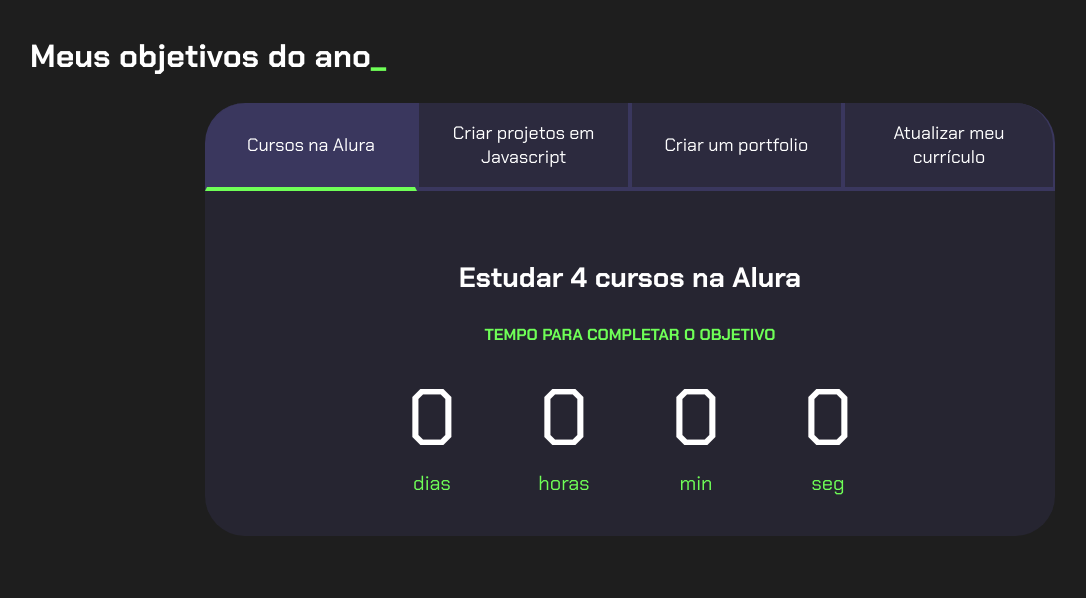
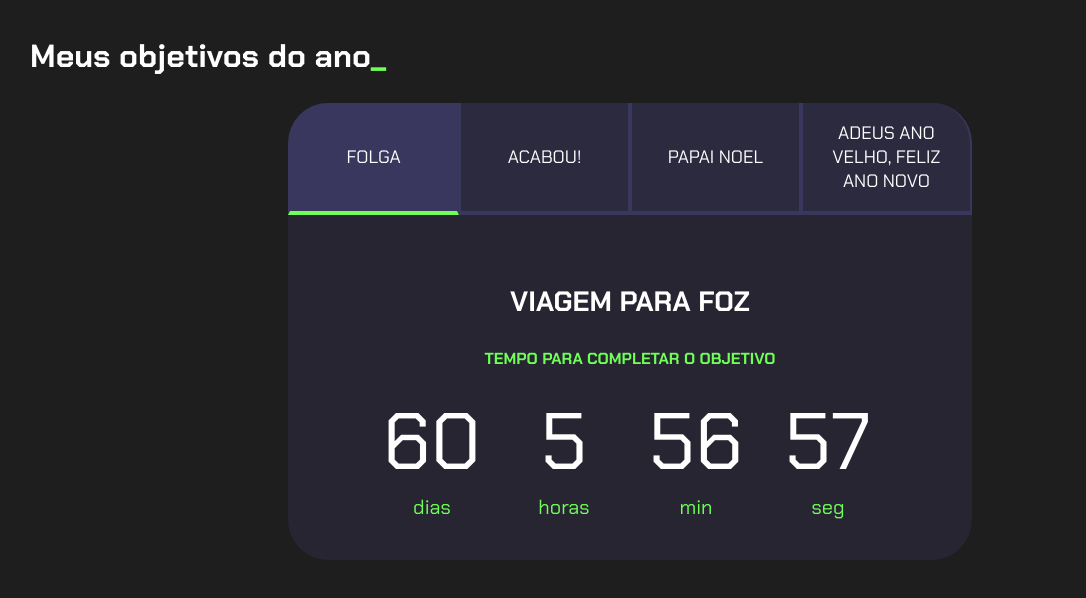
Before and after one commit to Miguel29Jr/Projeto2---2025, a plain HTML site: page index.html in a window 1280 px wide. Shown: the whole page, without its empty margins (10-1096 px from the left). Drawn offline with Linux system fonts and the light colour scheme.

Commit message:
Add files via upload
Código finalizado

```diff
--- a/index.html
+++ b/index.html
@@ -13,14 +13,14 @@
         <h2 class="titulo-principal">Meus objetivos do ano<span>_</span></h2>
         <div class="conteudo">
             <div class="botoes">
-                <button class="botao ativo">Cursos na Alura</button>
-                <button class="botao">Criar projetos em Javascript</button>
-                <button class="botao">Criar um portfolio</button>
-                <button class="botao">Atualizar meu currículo</button>
+                <button class="botao ativo">FOLGA</button>
+                <button class="botao">ACABOU!</button>
+                <button class="botao">PAPAI NOEL</button>
+                <button class="botao">ADEUS ANO VELHO, FELIZ ANO NOVO</button>
             </div>
             <div class="abas-textos">
                 <div class="aba-conteudo ativo">
-                    <h3 class="aba-conteudo-titulo-principal">Estudar 4 cursos na Alura</h3>
+                    <h3 class="aba-conteudo-titulo-principal">VIAGEM PARA FOZ</h3>
                     <h4 class="aba-conteudo-titulo-secundario">Tempo para completar o objetivo</h4>
                     <div class="contador">
                         <div class="contador-digito">
@@ -42,7 +42,7 @@
                     </div>
                 </div>
                 <div class="aba-conteudo">
-                    <h3 class="aba-conteudo-titulo-principal">Criar 5 projetos em Javascript</h3>
+                    <h3 class="aba-conteudo-titulo-principal">Formatura do TERCEIRÃO</h3>
                     <h4 class="aba-conteudo-titulo-secundario">Tempo para completar o objetivo</h4>
                     <div class="contador">
                         <div class="contador-digito">
@@ -64,7 +64,7 @@
                     </div>
                 </div>
                 <div class="aba-conteudo">
-                    <h3 class="aba-conteudo-titulo-principal">Criar um portfolio com os meus 3 melhores projetos</h3>
+                    <h3 class="aba-conteudo-titulo-principal">VALEU NATALINA</h3>
                     <h4 class="aba-conteudo-titulo-secundario">Tempo para completar o objetivo</h4>
                     <div class="contador">
                         <div class="contador-digito">
@@ -86,7 +86,7 @@
                     </div>
                 </div>
                 <div class="aba-conteudo">
-                    <h3 class="aba-conteudo-titulo-principal">Atualizar meu curriculo com os certificados da Alura</h3>
+                    <h3 class="aba-conteudo-titulo-principal">Nem é ano novo ainda</h3>
                     <h4 class="aba-conteudo-titulo-secundario">Tempo para completar o objetivo</h4>
                     <div class="contador">
                         <div class="contador-digito">
--- a/main.js
+++ b/main.js
@@ -3,7 +3,6 @@ const textos = document.querySelectorAll(".aba-conteudo");
 
 for (let i = 0; i < botoes.length; i++) {
     botoes[i].onclick = function () {
-
         for (let j = 0; j < botoes.length; j++) {
             botoes[j].classList.remove("ativo");
             textos[j].classList.remove("ativo");
@@ -15,13 +14,12 @@ for (let i = 0; i < botoes.length; i++) {
 }
 
 const contadores = document.querySelectorAll(".contador");
-const tempoObjetivo1 = new Date("2023-10-05T00:00:00");
-const tempoObjetivo2 = new Date("2023-12-05T00:00:00");
-const tempoObjetivo3 = new Date("2023-12-30T00:00:00");
-const tempoObjetivo4 = new Date("2024-02-01T00:00:00");
+const tempoObjetivo1 = new Date("2025-12-06T00:00:00");
+const tempoObjetivo2 = new Date("2025-12-19T19:00:00");
+const tempoObjetivo3 = new Date("2025-12-25T00:00:00");
+const tempoObjetivo4 = new Date("2026-01-01T00:00:00");
 
 const tempos = [tempoObjetivo1, tempoObjetivo2, tempoObjetivo3, tempoObjetivo4];
-
 
 function calculaTempo(tempoObjetivo) {
     let tempoAtual = new Date();
@@ -37,16 +35,17 @@ function calculaTempo(tempoObjetivo) {
     if (tempoFinal > 0) {
         return [dias, horas, minutos, segundos];
     } else {
-        return [0, 0, 0, 0];
+        return [2, 4, 9, 14]; // Retorna 0 para indicar que o tempo acabou
     }
 }
 
 function atualizaCronometro() {
     for (let i = 0; i < contadores.length; i++) {
-        document.getElementById("dias" + i).textContent = calculaTempo(tempos[0])[3];
-        document.getElementById("horas" + i).textContent = calculaTempo(tempos[1])[3];
-        document.getElementById("min" + i).textContent = calculaTempo(tempos[2])[3];
-        document.getElementById("seg" + i).textContent = calculaTempo(tempos[3])[3];
+        const tempoCalculado = calculaTempo(tempos[i]);
+        document.getElementById("dias" + i).textContent = tempoCalculado[0];
+        document.getElementById("horas" + i).textContent = tempoCalculado[1];
+        document.getElementById("min" + i).textContent = tempoCalculado[2];
+        document.getElementById("seg" + i).textContent = tempoCalculado[3];
     }
 }
 
--- a/style.css
+++ b/style.css
@@ -126,6 +126,7 @@ body {
     }
 
     .botao:last-child {
+
         border-radius: 0 40px 0 0;
     }
 }
```
